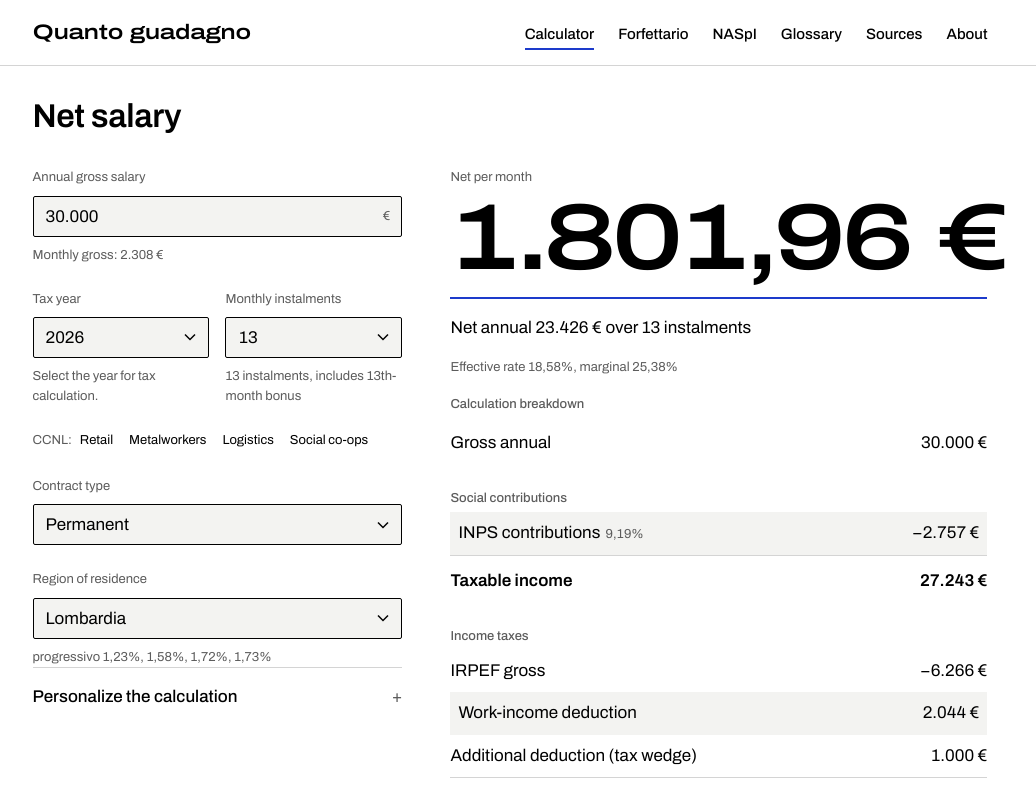
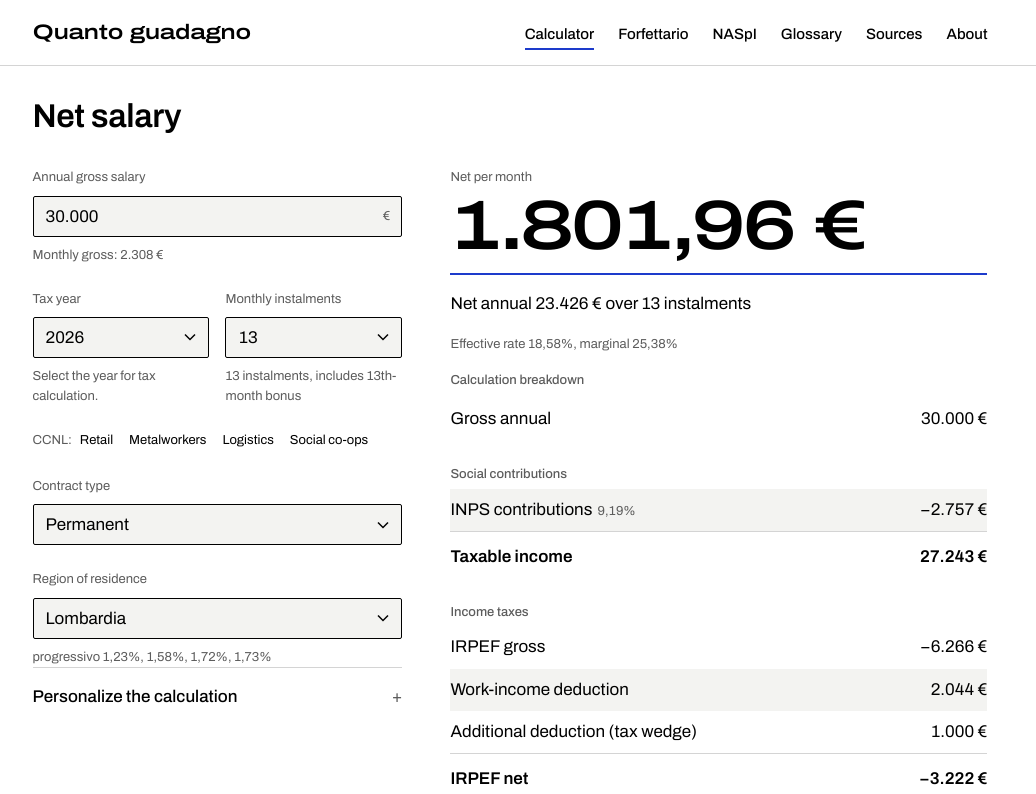
Before and after one commit to stefanovalloncini/quanto-guadagno, a React (Vite) app: page /calcola-stipendio in a window 1280 px wide. Shown: the top 794 px of the page, without its empty margins (130-1166 px from the left). Built offline with nearby package versions, Linux system fonts and the light colour scheme.

Commit message:
fix: keep the net figure inside its column

```diff
--- a/src/ui/design-system/calculator.css
+++ b/src/ui/design-system/calculator.css
@@ -27,6 +27,9 @@
 .qg-employee__aside {
   grid-column: 6 / -1;
   min-width: 0;
+  /* The net figure is sized against this column, never against the viewport,
+     so it can never outrun the blue rule under it. */
+  container-type: inline-size;
 }
 .qg-calc__form-stack {
   display: flex;
--- a/src/ui/design-system/history.css
+++ b/src/ui/design-system/history.css
@@ -30,7 +30,7 @@
 }
 .qg-history-form__row {
   display: grid;
-  grid-template-columns: 1fr 2fr;
+  grid-template-columns: repeat(2, minmax(0, 1fr));
   gap: var(--s-3);
 }
 .qg-history-form__actions {
--- a/src/ui/design-system/ledger.css
+++ b/src/ui/design-system/ledger.css
@@ -39,12 +39,6 @@
 .qg-ledger__row--zebra th,
 .qg-ledger__row--zebra td {
   background: var(--velo);
-}
-.qg-ledger__row--zebra .qg-ledger__label {
-  padding-left: var(--s-2);
-}
-.qg-ledger__row--zebra .qg-ledger__amount {
-  padding-right: var(--s-2);
 }
 .qg-ledger__row--strong th,
 .qg-ledger__row--strong td {
--- a/src/ui/design-system/tokens.css
+++ b/src/ui/design-system/tokens.css
@@ -17,7 +17,7 @@
   --t-42: 42px;
   --t-52: 52px;
   --t-65: 65px;
-  --t-cifra: clamp(3rem, 8vw, 5.5rem);
+  --t-cifra: clamp(2.75rem, 13cqw, 5.5rem);
 
   --lh-body: 1.55;
   --lh-tight: 1.15;
--- a/src/ui/features/employee-calculator/components/YearComparison.tsx
+++ b/src/ui/features/employee-calculator/components/YearComparison.tsx
@@ -46,7 +46,7 @@ export function YearComparison({ calc }: YearComparisonProps) {
                         values={{
                           delta: (
                             <>
-                              {delta > 0 ? "+" : ""}
+                              {delta >= 0 ? "+" : ""}
                               <Money amount={delta} whole />
                             </>
                           ),
--- a/src/ui/features/salary-history/SalaryHistoryChartPopover.tsx
+++ b/src/ui/features/salary-history/SalaryHistoryChartPopover.tsx
@@ -106,7 +106,7 @@ export function SalaryHistoryChartPopover({
 
       {regionName !== null || contractName !== null ? (
         <p className="qg-chart-popover__meta">
-          {[regionName, contractName].filter(Boolean).join(" · ")}
+          {[regionName, contractName].filter(Boolean).join(", ")}
         </p>
       ) : null}
 
--- a/src/ui/i18n/messages/en.ts
+++ b/src/ui/i18n/messages/en.ts
@@ -209,7 +209,7 @@ export const en: Record<MessageKey, string> = {
     "Monthly unemployment indemnity introduced by D.Lgs. 22/2015. It is paid to workers who lose their job involuntarily (dismissal, just-cause resignation, settlement in conciliation) and have at least 13 weeks of contributions in the previous 4 years.",
   "naspi.faq.duration.q": "How long does NASpI last?",
   "naspi.faq.duration.a":
-    "Half of the contribution weeks from the previous 4 years, with a maximum of 24 months (104 weeks). Example: 100 weeks of contributions → 50 weeks of NASpI.",
+    "Half of the contribution weeks from the previous 4 years, with a maximum of 24 months (104 weeks). Example: 100 weeks of contributions give 50 weeks of NASpI.",
   "naspi.faq.amount.q": "How is the monthly amount calculated?",
   "naspi.faq.amount.a":
     "Start from the average monthly wage of the last 4 years. Up to a threshold (€1,456.72 gross monthly in 2026) you receive 75%. Above the threshold you add 25% of the difference, up to a cap (€1,584.70 gross monthly in 2026). Source: INPS Circular 4/2026.",
@@ -782,7 +782,7 @@ export const en: Record<MessageKey, string> = {
   "history.projection.horizonYears": "{years, plural, =1 {1 year} other {# years}}",
   "history.projection.growthRateLabel": "Expected annual growth",
   "history.projection.summary":
-    "In {year}: {gross} gross → {net} net per year, about {netMonthly} per month (at {growth} growth).",
+    "In {year}: {gross} gross becomes {net} net per year, about {netMonthly} per month, at {growth} growth.",
   "history.projection.emptyHint": "Add an entry for 2024 or later to see a projection.",
 
   "employee.dependents.title": "Dependent family members",
--- a/src/ui/i18n/messages/it.ts
+++ b/src/ui/i18n/messages/it.ts
@@ -210,7 +210,7 @@ export const it = {
     "Indennità mensile di disoccupazione introdotta dal D.Lgs. 22/2015. Spetta a chi perde involontariamente il lavoro (licenziamento, dimissioni per giusta causa, risoluzione consensuale in conciliazione) e ha almeno 13 settimane di contribuzione nei 4 anni precedenti.",
   "naspi.faq.duration.q": "Quanto dura la NASpI?",
   "naspi.faq.duration.a":
-    "La metà delle settimane di contribuzione degli ultimi 4 anni, con un massimo di 24 mesi (104 settimane). Esempio: 100 settimane di contributi → 50 settimane di NASpI.",
+    "La metà delle settimane di contribuzione degli ultimi 4 anni, con un massimo di 24 mesi (104 settimane). Esempio: con 100 settimane di contributi spettano 50 settimane di NASpI.",
   "naspi.faq.amount.q": "Come si calcola l'importo mensile?",
   "naspi.faq.amount.a":
     "Si parte dalla retribuzione media degli ultimi 4 anni. Fino a una soglia (€1.456,72 lordi mensili nel 2026) si prende il 75%. Sopra la soglia si aggiunge il 25% della differenza, fino a un massimale (€1.584,70 lordi mensili nel 2026). Fonte: Circolare INPS n. 4/2026.",
@@ -794,7 +794,7 @@ export const it = {
   "history.projection.horizonYears": "{years, plural, =1 {1 anno} other {# anni}}",
   "history.projection.growthRateLabel": "Crescita annua attesa",
   "history.projection.summary":
-    "Nel {year}: {gross} lordi → {net} netti l'anno, circa {netMonthly} al mese (con una crescita del {growth}).",
+    "Nel {year}: {gross} lordi diventano {net} netti l'anno, circa {netMonthly} al mese, con una crescita del {growth}.",
   "history.projection.emptyHint":
     "Aggiungi una voce per il 2024 o successivi per vedere una proiezione.",
 
```
